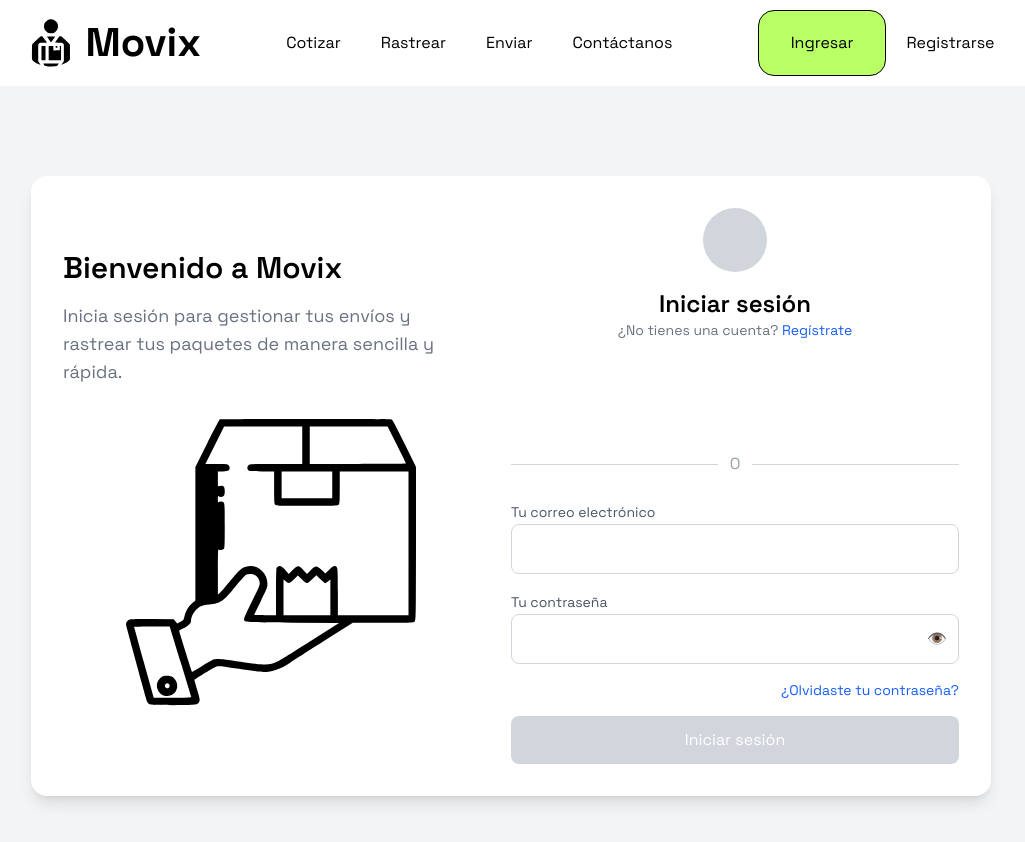
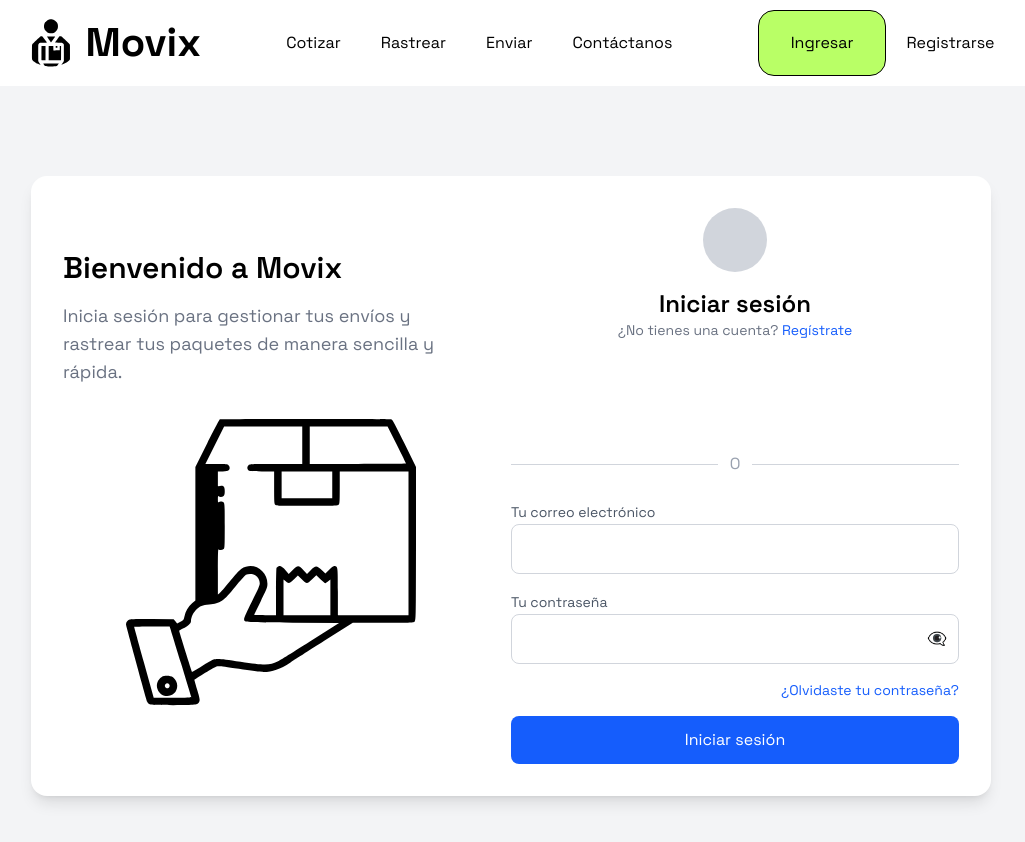
Before and after one commit to William19D/movix, a React (Vite) app: page /login in a window 1280 px wide. Shown: the top 842 px of the page, without its empty margins (129-1154 px from the left). Built offline with nearby package versions, Linux system fonts and the light colour scheme.

Commit message:
Login function (Basic)

```diff
--- a/src/pages/Login/Login.tsx
+++ b/src/pages/Login/Login.tsx
@@ -1,45 +1,136 @@
-import React from 'react';
+import React, { useState } from 'react';
 import { GoogleOAuthProvider, GoogleLogin, CredentialResponse } from '@react-oauth/google';
 import { useNavigate } from 'react-router-dom';
+import { auth } from '../../firebase';
+import { signInWithEmailAndPassword, signInWithCredential, GoogleAuthProvider } from 'firebase/auth';
+import { motion, AnimatePresence } from "framer-motion";
 
 const clientId = '619179219683-em0dug36mn8ta4h94rkfa938e7e6f029.apps.googleusercontent.com';
+
 export default function LoginForm() {
   const navigate = useNavigate();
+  const [email, setEmail] = useState('');
+  const [password, setPassword] = useState('');
+  const [showPassword, setShowPassword] = useState(false);
+  const [error, setError] = useState('');
+  const [isModalOpen, setIsModalOpen] = useState(false);
 
-  const handleLoginSuccess = (response: CredentialResponse) => {
-    console.log('Login Success:', response);
-    alert('Inicio de sesión exitoso');
+  const handleGoogleLoginSuccess = async (response: CredentialResponse) => {
+    try {
+      const credential = GoogleAuthProvider.credential(response.credential);
+      await signInWithCredential(auth, credential);
+      navigate('/dashboard');
+    } catch (error) {
+      setError('Error al iniciar sesión con Google');
+      setIsModalOpen(true);
+    }
   };
 
   const handleLoginFailure = () => {
-    console.log('Login Failed');
-    alert('Error al iniciar sesión con Google');
+    setError('Error al iniciar sesión con Google');
+    setIsModalOpen(true);
   };
 
   const handleRegisterClick = () => {
     navigate('/register');
   };
 
+  const handleEmailLogin = async (e: React.FormEvent) => {
+    e.preventDefault();
+    setError('');
+
+    // Validación básica de campos
+    if (!email || !password) {
+      setError('Por favor completa todos los campos');
+      setIsModalOpen(true);
+      return;
+    }
+
+    try {
+      const userCredential = await signInWithEmailAndPassword(auth, email, password);
+      console.log('Usuario autenticado:', userCredential.user);
+      navigate('/dashboard');
+    } catch (error: any) {
+      console.error('Error detallado:', {
+        code: error.code,
+        message: error.message,
+        email: email,
+        timestamp: new Date().toISOString()
+      });
+
+      let errorMessage = 'Error al iniciar sesión';
+
+      if (error.code === 'auth/invalid-credential') {
+        errorMessage = 'Credenciales inválidas. Verifica tu correo y contraseña.';
+      } else if (error.code === 'auth/user-not-found') {
+        errorMessage = 'No existe una cuenta con este correo electrónico';
+      } else if (error.code === 'auth/wrong-password') {
+        errorMessage = 'Contraseña incorrecta';
+      } else if (error.code === 'auth/too-many-requests') {
+        errorMessage = 'Demasiados intentos fallidos. Intenta más tarde.';
+      }
+
+      setError(errorMessage);
+      setIsModalOpen(true);
+    }
+  };
   return (
-    <div>
     <div className="flex items-center justify-center min-h-screen bg-gray-100">
+      <AnimatePresence>
+        {isModalOpen && (
+          <div className="fixed inset-0 z-50 flex items-center justify-center">
+            <motion.div
+              initial={{ opacity: 0 }}
+              animate={{ opacity: 1 }}
+              exit={{ opacity: 0 }}
+              className="absolute inset-0 bg-black/30 backdrop-blur-sm"
+              onClick={() => setIsModalOpen(false)}
+            />
+
+            <motion.div
+              initial={{ scale: 0.9, opacity: 0 }}
+              animate={{ scale: 1, opacity: 1 }}
+              exit={{ scale: 0.9, opacity: 0 }}
+              className="relative bg-white p-6 rounded-xl shadow-xl w-full max-w-md mx-4"
+            >
+              <h3 className="text-xl font-bold text-red-600 mb-3">Error</h3>
+              <p className="text-gray-700 mb-5">{error}</p>
+              <button
+                onClick={() => setIsModalOpen(false)}
+                className="w-full bg-blue-600 text-white py-2 rounded-lg hover:bg-blue-700 transition"
+              >
+                Cerrar
+              </button>
+            </motion.div>
+          </div>
+        )}
+      </AnimatePresence>
+
       <div className="flex bg-white p-8 rounded-2xl shadow-lg w-3/4">
         <div className="flex flex-col items-start justify-center w-1/2 pr-8">
           <h2 className="text-3xl font-semibold mb-4">Bienvenido a Movix</h2>
-            <p className="text-gray-500 text-lg mb-4">Inicia sesión para gestionar tus envíos y rastrear tus paquetes de manera sencilla y rápida.</p>
+          <p className="text-gray-500 text-lg mb-4">
+            Inicia sesión para gestionar tus envíos y rastrear tus paquetes de manera sencilla y rápida.
+          </p>
           <img src="login.svg" alt="Logística" className="w-full h-80" />
         </div>
+
         <div className="flex flex-col items-center justify-center w-1/2">
           <div className="flex flex-col items-center mb-6">
-              <div className="w-16 h-16 bg-gray-300 rounded-full mb-4"></div>
+            <div className="w-16 h-16 bg-gray-300 rounded-full mb-4" />
             <h2 className="text-2xl font-semibold">Iniciar sesión</h2>
-              <p className="text-gray-500 text-sm">¿No tienes una cuenta? <button onClick={handleRegisterClick} className="text-blue-600">Regístrate</button></p>
+            <p className="text-gray-500 text-sm">
+              ¿No tienes una cuenta?{' '}
+              <button onClick={handleRegisterClick} className="text-blue-600 hover:text-blue-800">
+                Regístrate
+              </button>
+            </p>
           </div>
 
           <div className="mt-6 space-y-3 w-full">
             <GoogleOAuthProvider clientId={clientId}>
               <GoogleLogin
-                  onSuccess={handleLoginSuccess}
+                onSuccess={handleGoogleLoginSuccess}
                 onError={handleLoginFailure}
                 useOneTap
               />
@@ -52,24 +143,51 @@ export default function LoginForm() {
             <hr className="flex-grow border-gray-300" />
           </div>
 
-            <form className="space-y-4 w-full">
+          <form onSubmit={handleEmailLogin} className="space-y-4 w-full">
             <div>
               <label className="text-sm text-gray-600">Tu correo electrónico</label>
-                <input type="email" className="w-full p-3 border border-gray-300 rounded-lg focus:outline-none focus:ring-2 focus:ring-blue-500" />
+              <input
+                type="email"
+                value={email}
+                onChange={(e) => setEmail(e.target.value)}
+                className="w-full p-3 border border-gray-300 rounded-lg focus:outline-none focus:ring-2 focus:ring-blue-500"
+                required
+              />
             </div>
+
             <div>
               <label className="text-sm text-gray-600">Tu contraseña</label>
               <div className="relative">
-                  <input type="password" className="w-full p-3 border border-gray-300 rounded-lg focus:outline-none focus:ring-2 focus:ring-blue-500" />
-                  <span className="absolute inset-y-0 right-3 flex items-center text-gray-400 cursor-pointer">👁️</span>
+                <input
+                  type={showPassword ? "text" : "password"}
+                  value={password}
+                  onChange={(e) => setPassword(e.target.value)}
+                  className="w-full p-3 border border-gray-300 rounded-lg focus:outline-none focus:ring-2 focus:ring-blue-500"
+                  required
+                />
+                <button
+                  type="button"
+                  className="absolute inset-y-0 right-3 flex items-center text-gray-400"
+                  onClick={() => setShowPassword(!showPassword)}
+                >
+                  {showPassword ? '👁️' : '👁️‍🗨️'}
+                </button>
               </div>
             </div>
+
             <div className="text-right text-sm">
-                <a href="#" className="text-blue-600">¿Olvidaste tu contraseña?</a>
+              <a href="#" className="text-blue-600 hover:text-blue-800">
+                ¿Olvidaste tu contraseña?
+              </a>
             </div>
-              <button className="w-full bg-gray-300 text-white p-3 rounded-lg cursor-not-allowed">Iniciar sesión</button>
+
+            <button
+              type="submit"
+              className="w-full bg-blue-600 hover:bg-blue-700 text-white p-3 rounded-lg transition-colors duration-300"
+            >
+              Iniciar sesión
+            </button>
           </form>
-          </div>
         </div>
       </div>
     </div>
```
Lines whose indentation alone changed are shown as unchanged.
